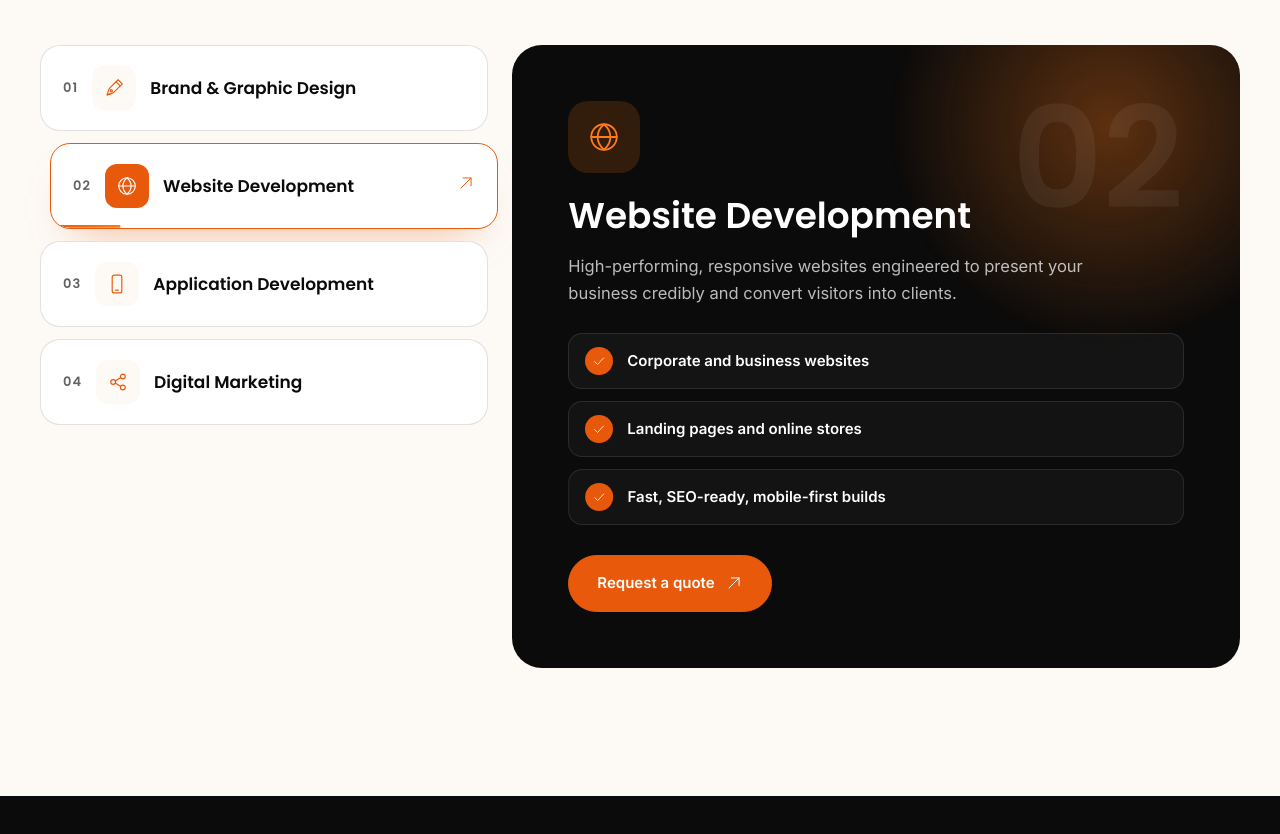
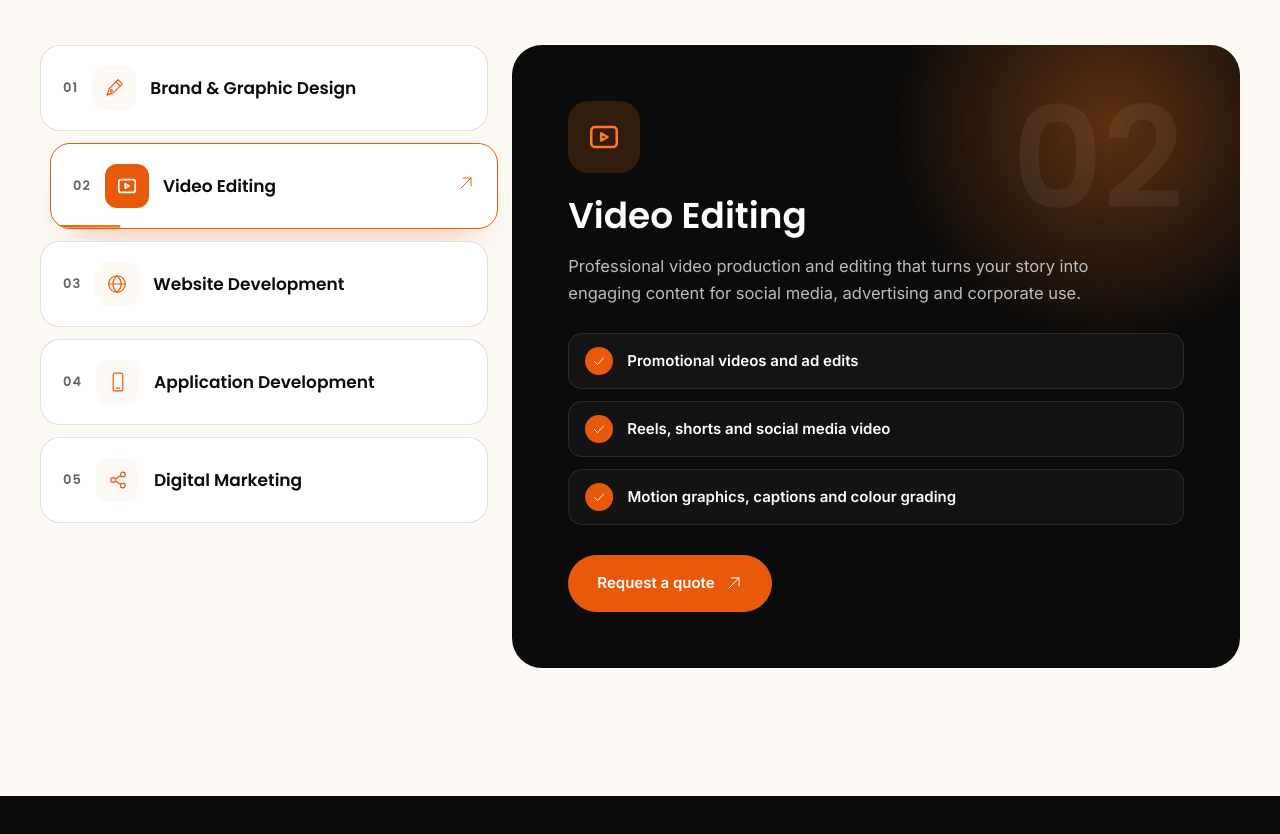
Before and after one commit to Gokul5001/b_creative_company-website, a React (Vite) app: page / in a window 1280 px wide. Shown: the part 4820-5654 px from the top of the page. Built offline with nearby package versions, Linux system fonts and the light colour scheme.

Commit message:
UI updation

```diff
--- a/src/components/Icons.jsx
+++ b/src/components/Icons.jsx
@@ -44,3 +44,11 @@ export const Instagram = (p) => (
 export const LinkedIn = (p) => (
   <svg {...fill} {...p}><path d="M6.5 9h-3v11h3zM5 4a1.8 1.8 0 100 3.6A1.8 1.8 0 005 4zM20.5 20v-6.2c0-3-1.6-4.4-3.8-4.4-1.7 0-2.5.9-3 1.6V9h-3v11h3v-6c0-1.6.8-2.5 2-2.5s1.8.9 1.8 2.5V20z" /></svg>
 )
+
+// Paste this into components/Icons.jsx (match the style of your existing icons such as Pen / Globe).
+export const Video = (props) => (
+  <svg viewBox="0 0 24 24" fill="none" stroke="currentColor" strokeWidth="1.8" strokeLinecap="round" strokeLinejoin="round" {...props}>
+    <rect x="3" y="5" width="18" height="14" rx="2.5" />
+    <path d="M10 9.5v5l4.5-2.5z" />
+  </svg>
+)
--- a/src/components/Services.jsx
+++ b/src/components/Services.jsx
@@ -2,9 +2,9 @@ import { useEffect, useState } from 'react'
 import './Services.css'
 import { services } from '../data/site'
 import { Reveal } from '../Reveal'
-import { Pen, Globe, Phone, Share, Arrow, Check } from './Icons'
+import { Pen, Video, Globe, Phone, Share, Arrow, Check } from './Icons'
 
-const icons = { graphic: Pen, web: Globe, app: Phone, marketing: Share }
+const icons = { graphic: Pen, video: Video, web: Globe, app: Phone, marketing: Share }
 const INTERVAL = 6000
 const reduce = () => typeof window !== 'undefined' && window.matchMedia('(prefers-reduced-motion: reduce)').matches
 
--- a/src/data/site.js
+++ b/src/data/site.js
@@ -39,6 +39,12 @@ export const services = [
     title: 'Brand & Graphic Design',
     text: 'Distinctive visual identities and marketing creatives that communicate your brand with clarity and consistency.',
     points: ['Logo and brand identity systems', 'Social media and campaign creatives', 'Packaging and print collateral'],
+  },
+  {
+    id: 'video',
+    title: 'Video Editing',
+    text: 'Professional video production and editing that turns your story into engaging content for social media, advertising and corporate use.',
+    points: ['Promotional videos and ad edits', 'Reels, shorts and social media video', 'Motion graphics, captions and colour grading'],
   },
   {
     id: 'web',
@@ -120,4 +126,4 @@ export const achievements = [
   },
 ]
 
-export const formServices = ['Branding', 'Graphic Designing', 'Website Development', 'Application Development', 'Digital Marketing']
+export const formServices = ['Branding', 'Graphic Designing', 'Video Editing', 'Website Development', 'Application Development', 'Digital Marketing']
```
